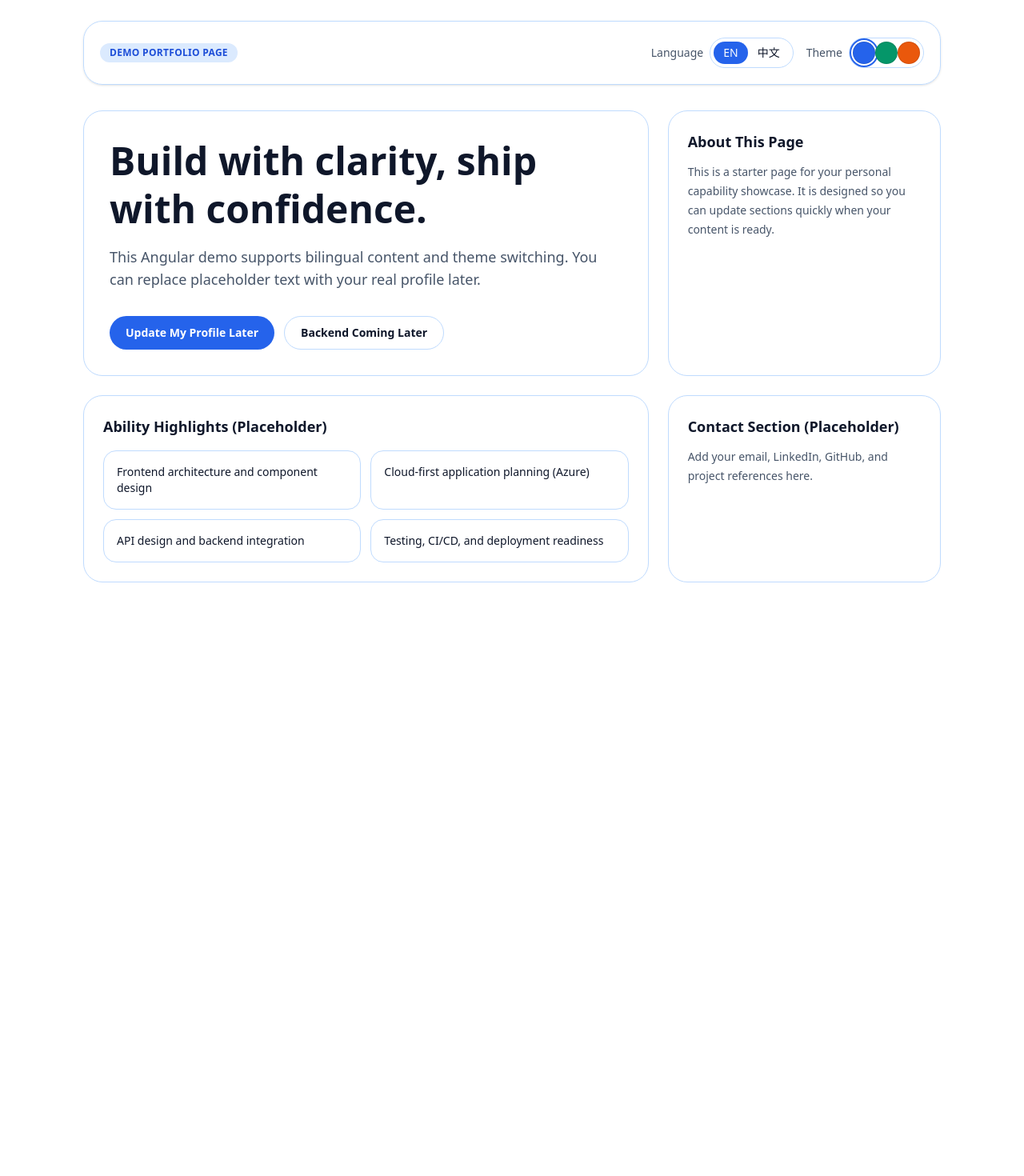
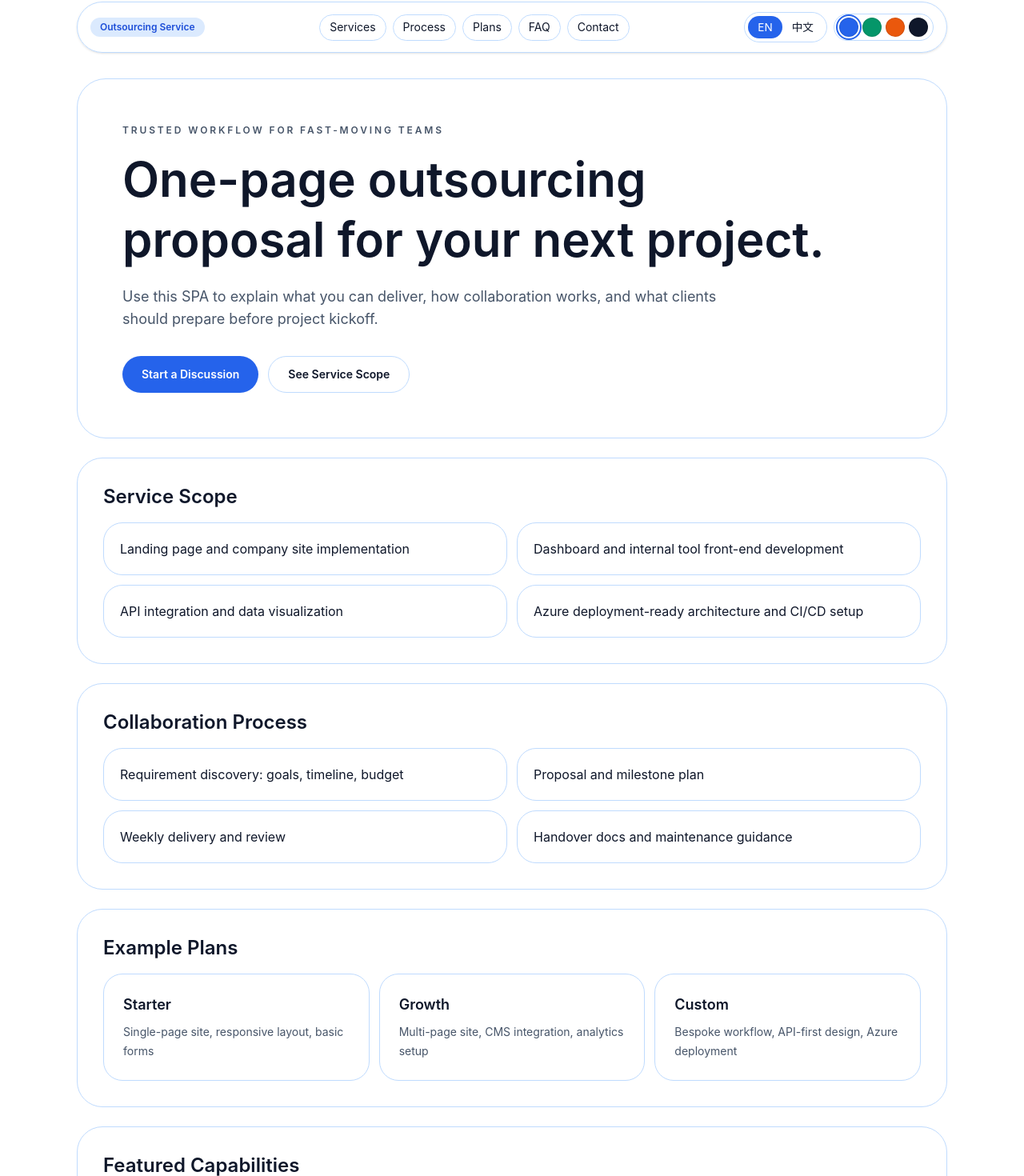
Before and after one commit to TurtleGods/DemoApp, an Angular app: page / in a window 1280 px wide. Shown: the part 22-1492 px from the top of the page at 80% size. Before the commit the page ends 800 px from the top, so only its background shows below. Built offline with nearby package versions, Linux system fonts and the light colour scheme.

Commit message:
feat 現在有初步畫面功能 待提供基本資訊

```diff
--- a/src/app/app.css
+++ b/src/app/app.css
@@ -1,5 +1,6 @@
 :host {
   display: block;
+  font-family: 'SF Pro Text', 'SF Pro Display', -apple-system, BlinkMacSystemFont, 'Segoe UI', sans-serif;
 }
 
 .theme-ocean {
@@ -8,6 +9,8 @@
   --panel-border: #bfdbfe;
   --text: #0f172a;
   --muted: #475569;
+  --card: rgb(255 255 255 / 0.82);
+  --soft-surface: rgb(255 255 255 / 0.72);
   --chip: #dbeafe;
   --chip-text: #1d4ed8;
   --btn: #2563eb;
@@ -19,6 +22,8 @@
   --panel-border: #a7f3d0;
   --text: #052e16;
   --muted: #166534;
+  --card: rgb(255 255 255 / 0.82);
+  --soft-surface: rgb(255 255 255 / 0.72);
   --chip: #d1fae5;
   --chip-text: #047857;
   --btn: #059669;
@@ -30,9 +35,27 @@
   --panel-border: #fed7aa;
   --text: #431407;
   --muted: #9a3412;
+  --card: rgb(255 255 255 / 0.82);
+  --soft-surface: rgb(255 255 255 / 0.72);
   --chip: #ffedd5;
   --chip-text: #c2410c;
   --btn: #ea580c;
+}
+
+.theme-night {
+  --bg:
+    radial-gradient(circle at 15% 20%, rgb(59 130 246 / 0.18), transparent 35%),
+    radial-gradient(circle at 85% 10%, rgb(168 85 247 / 0.2), transparent 32%),
+    linear-gradient(150deg, #020617 0%, #0b1120 42%, #111827 100%);
+  --panel: rgb(15 23 42 / 0.82);
+  --panel-border: rgb(148 163 184 / 0.25);
+  --text: #e2e8f0;
+  --muted: #94a3b8;
+  --card: rgb(30 41 59 / 0.82);
+  --soft-surface: rgb(15 23 42 / 0.75);
+  --chip: rgb(30 41 59 / 0.95);
+  --chip-text: #cbd5e1;
+  --btn: #3b82f6;
 }
 
 .lang-selected {
@@ -41,6 +64,12 @@
 }
 
 .theme-dot {
+  height: 1.5rem;
+  width: 1.5rem;
+  border-radius: 9999px;
+  border: 1px solid rgb(0 0 0 / 0.1);
+  margin: 0 0.15rem;
+  cursor: pointer;
   outline: 2px solid transparent;
   outline-offset: 2px;
 }
@@ -48,3 +77,29 @@
 .theme-dot.active {
   outline-color: var(--btn);
 }
+
+.nav-pill {
+  border-radius: 9999px;
+  border: 1px solid var(--panel-border);
+  background: var(--soft-surface);
+  padding: 0.35rem 0.75rem;
+}
+
+.lang-btn {
+  border-radius: 9999px;
+  padding: 0.25rem 0.75rem;
+  font-size: 0.85rem;
+  transition: all 0.2s ease;
+}
+
+.secondary-btn {
+  background: var(--soft-surface);
+}
+
+.surface-switch {
+  background: var(--soft-surface);
+}
+
+.hero {
+  background-image: radial-gradient(circle at 90% 5%, rgb(255 255 255 / 0.65), transparent 35%);
+}
--- a/src/app/app.html
+++ b/src/app/app.html
@@ -1,102 +1,110 @@
-<div class="min-h-screen bg-[var(--bg)] text-[var(--text)] transition-colors duration-300" [class]="themeClass()">
-  <div class="mx-auto flex w-full max-w-6xl flex-col gap-8 px-6 py-8 md:px-10 md:py-12">
-    <header class="rounded-3xl border border-[var(--panel-border)] bg-[var(--panel)] p-5 shadow-sm backdrop-blur">
-      <div class="flex flex-wrap items-center justify-between gap-4">
-        <div class="inline-flex items-center gap-2 rounded-full bg-[var(--chip)] px-3 py-1 text-xs font-semibold uppercase tracking-wide text-[var(--chip-text)]">
-          <span>{{ content().heroBadge }}</span>
+<div class="min-h-screen bg-[var(--bg)] text-[var(--text)] transition-colors duration-500" [class]="themeClass()">
+  <div class="mx-auto w-full max-w-6xl px-4 pb-12 pt-6 md:px-8">
+    <header
+      class="sticky top-4 z-20 rounded-full border border-[var(--panel-border)] bg-[var(--panel)]/85 px-4 py-3 shadow-sm backdrop-blur-xl"
+    >
+      <div class="flex flex-wrap items-center justify-between gap-3">
+        <div class="inline-flex items-center gap-2 rounded-full bg-[var(--chip)] px-3 py-1 text-xs font-semibold text-[var(--chip-text)]">
+          {{ content().heroBadge }}
         </div>
-        <div class="flex flex-wrap items-center gap-4">
-          <div class="flex items-center gap-2">
-            <span class="text-sm text-[var(--muted)]">{{ content().languageLabel }}</span>
-            <div class="inline-flex rounded-full border border-[var(--panel-border)] bg-white/50 p-1">
-              <button
-                type="button"
-                class="rounded-full px-3 py-1 text-sm transition lang-button"
-                [class.lang-selected]="language() === 'en'"
-                (click)="setLanguage('en')"
-              >
-                EN
-              </button>
-              <button
-                type="button"
-                class="rounded-full px-3 py-1 text-sm transition lang-button"
-                [class.lang-selected]="language() === 'zh'"
-                (click)="setLanguage('zh')"
-              >
-                {{ content().zhButton }}
-              </button>
-            </div>
+        <nav class="hidden flex-wrap items-center gap-2 text-sm md:flex">
+          <a class="nav-pill" href="#services">{{ content().navServices }}</a>
+          <a class="nav-pill" href="#process">{{ content().navProcess }}</a>
+          <a class="nav-pill" href="#plans">{{ content().navPlans }}</a>
+          <a class="nav-pill" href="#faq">{{ content().navFaq }}</a>
+          <a class="nav-pill" href="#contact">{{ content().navContact }}</a>
+        </nav>
+        <div class="flex flex-wrap items-center gap-2">
+          <div class="surface-switch inline-flex rounded-full border border-[var(--panel-border)] p-1">
+            <button type="button" class="lang-btn" [class.lang-selected]="language() === 'en'" (click)="setLanguage('en')">EN</button>
+            <button type="button" class="lang-btn" [class.lang-selected]="language() === 'zh'" (click)="setLanguage('zh')">
+              {{ content().zhButton }}
+            </button>
           </div>
-          <div class="flex items-center gap-2">
-            <span class="text-sm text-[var(--muted)]">{{ content().themeLabel }}</span>
-            <div class="inline-flex rounded-full border border-[var(--panel-border)] bg-white/50 p-1">
-              <button
-                type="button"
-                class="theme-dot h-7 w-7 rounded-full border border-black/10 bg-[#2563eb]"
-                [class.active]="theme() === 'ocean'"
-                (click)="setTheme('ocean')"
-                aria-label="Ocean theme"
-              ></button>
-              <button
-                type="button"
-                class="theme-dot h-7 w-7 rounded-full border border-black/10 bg-[#059669]"
-                [class.active]="theme() === 'forest'"
-                (click)="setTheme('forest')"
-                aria-label="Forest theme"
-              ></button>
-              <button
-                type="button"
-                class="theme-dot h-7 w-7 rounded-full border border-black/10 bg-[#ea580c]"
-                [class.active]="theme() === 'sunset'"
-                (click)="setTheme('sunset')"
-                aria-label="Sunset theme"
-              ></button>
-            </div>
+          <div class="surface-switch inline-flex rounded-full border border-[var(--panel-border)] p-1">
+            <button type="button" class="theme-dot bg-[#2563eb]" [class.active]="theme() === 'ocean'" (click)="setTheme('ocean')"></button>
+            <button type="button" class="theme-dot bg-[#059669]" [class.active]="theme() === 'forest'" (click)="setTheme('forest')"></button>
+            <button type="button" class="theme-dot bg-[#ea580c]" [class.active]="theme() === 'sunset'" (click)="setTheme('sunset')"></button>
+            <button type="button" class="theme-dot bg-[#0f172a]" [class.active]="theme() === 'night'" (click)="setTheme('night')"></button>
           </div>
         </div>
       </div>
     </header>
 
-    <main class="grid gap-6 lg:grid-cols-3">
-      <section class="rounded-3xl border border-[var(--panel-border)] bg-[var(--panel)] p-8 lg:col-span-2">
-        <h1 class="max-w-2xl text-3xl font-bold leading-tight md:text-5xl">
-          {{ content().heroTitle }}
-        </h1>
-        <p class="mt-4 max-w-2xl text-base text-[var(--muted)] md:text-lg">
-          {{ content().heroSubtitle }}
-        </p>
+    <main class="mt-8 space-y-6">
+      <section class="hero rounded-[2.25rem] border border-[var(--panel-border)] bg-[var(--panel)] p-8 md:p-14">
+        <p class="text-xs font-semibold uppercase tracking-[0.24em] text-[var(--muted)]">{{ content().trustLine }}</p>
+        <h1 class="mt-4 max-w-4xl text-4xl font-semibold leading-tight md:text-6xl">{{ content().heroTitle }}</h1>
+        <p class="mt-5 max-w-3xl text-base leading-7 text-[var(--muted)] md:text-lg">{{ content().heroSubtitle }}</p>
         <div class="mt-8 flex flex-wrap gap-3">
-          <button type="button" class="rounded-full bg-[var(--btn)] px-5 py-2.5 text-sm font-semibold text-white">
-            {{ content().ctaPrimary }}
-          </button>
-          <button
-            type="button"
-            class="rounded-full border border-[var(--panel-border)] bg-white/70 px-5 py-2.5 text-sm font-semibold text-[var(--text)]"
-          >
+          <button class="rounded-full bg-[var(--btn)] px-6 py-3 text-sm font-semibold text-white">{{ content().ctaPrimary }}</button>
+          <a href="#services" class="secondary-btn rounded-full border border-[var(--panel-border)] px-6 py-3 text-sm font-semibold">
             {{ content().ctaSecondary }}
-          </button>
+          </a>
         </div>
       </section>
 
-      <section class="rounded-3xl border border-[var(--panel-border)] bg-[var(--panel)] p-6">
-        <h2 class="text-lg font-semibold">{{ content().aboutTitle }}</h2>
-        <p class="mt-3 text-sm leading-6 text-[var(--muted)]">{{ content().aboutBody }}</p>
-      </section>
-
-      <section class="rounded-3xl border border-[var(--panel-border)] bg-[var(--panel)] p-6 lg:col-span-2">
-        <h2 class="text-lg font-semibold">{{ content().skillsTitle }}</h2>
-        <div class="mt-4 grid gap-3 sm:grid-cols-2">
-          @for (item of content().skills; track item) {
-            <div class="rounded-2xl border border-[var(--panel-border)] bg-white/70 p-4 text-sm">
-              {{ item }}
-            </div>
+      <section id="services" class="rounded-[2rem] border border-[var(--panel-border)] bg-[var(--panel)] p-6 md:p-8">
+        <h2 class="text-2xl font-semibold">{{ content().servicesTitle }}</h2>
+        <div class="mt-4 grid gap-3 md:grid-cols-2">
+          @for (item of content().services; track item) {
+            <article class="rounded-3xl border border-[var(--panel-border)] bg-[var(--card)] p-5 text-sm md:text-base">{{ item }}</article>
           }
         </div>
       </section>
 
-      <section class="rounded-3xl border border-[var(--panel-border)] bg-[var(--panel)] p-6">
-        <h2 class="text-lg font-semibold">{{ content().contactTitle }}</h2>
-        <p class="mt-3 text-sm leading-6 text-[var(--muted)]">{{ content().contactBody }}</p>
+      <section id="process" class="rounded-[2rem] border border-[var(--panel-border)] bg-[var(--panel)] p-6 md:p-8">
+        <h2 class="text-2xl font-semibold">{{ content().processTitle }}</h2>
+        <div class="mt-4 grid gap-3 md:grid-cols-2">
+          @for (item of content().process; track item) {
+            <article class="rounded-3xl border border-[var(--panel-border)] bg-[var(--card)] p-5 text-sm md:text-base">{{ item }}</article>
+          }
+        </div>
+      </section>
+
+      <section id="plans" class="rounded-[2rem] border border-[var(--panel-border)] bg-[var(--panel)] p-6 md:p-8">
+        <h2 class="text-2xl font-semibold">{{ content().plansTitle }}</h2>
+        <div class="mt-4 grid gap-3 md:grid-cols-3">
+          @for (plan of content().plans; track plan.name) {
+            <article class="rounded-3xl border border-[var(--panel-border)] bg-[var(--card)] p-6">
+              <h3 class="text-lg font-semibold">{{ plan.name }}</h3>
+              <p class="mt-2 text-sm leading-6 text-[var(--muted)]">{{ plan.detail }}</p>
+            </article>
+          }
+        </div>
+      </section>
+
+      <section class="rounded-[2rem] border border-[var(--panel-border)] bg-[var(--panel)] p-6 md:p-8">
+        <h2 class="text-2xl font-semibold">{{ content().showcaseTitle }}</h2>
+        <div class="mt-4 grid gap-3 md:grid-cols-3">
+          @for (item of content().showcases; track item.title) {
+            <article class="rounded-3xl border border-[var(--panel-border)] bg-[var(--card)] p-6">
+              <h3 class="text-base font-semibold">{{ item.title }}</h3>
+              <p class="mt-2 text-sm leading-6 text-[var(--muted)]">{{ item.detail }}</p>
+            </article>
+          }
+        </div>
+      </section>
+
+      <section id="faq" class="rounded-[2rem] border border-[var(--panel-border)] bg-[var(--panel)] p-6 md:p-8">
+        <h2 class="text-2xl font-semibold">{{ content().faqTitle }}</h2>
+        <div class="mt-4 grid gap-3">
+          @for (item of content().faqs; track item.q) {
+            <article class="rounded-3xl border border-[var(--panel-border)] bg-[var(--card)] p-5">
+              <h3 class="text-sm font-semibold md:text-base">{{ item.q }}</h3>
+              <p class="mt-2 text-sm leading-6 text-[var(--muted)]">{{ item.a }}</p>
+            </article>
+          }
+        </div>
+      </section>
+
+      <section id="contact" class="rounded-[2.25rem] border border-[var(--panel-border)] bg-[var(--panel)] p-8 md:p-12">
+        <h2 class="text-3xl font-semibold md:text-4xl">{{ content().closingTitle }}</h2>
+        <p class="mt-4 max-w-3xl text-sm leading-7 text-[var(--muted)] md:text-base">{{ content().closingBody }}</p>
+        <div class="mt-6 flex flex-wrap items-center gap-3">
+          <button class="rounded-full bg-[var(--btn)] px-6 py-3 text-sm font-semibold text-white">{{ content().closingCta }}</button>
+          <span class="text-sm text-[var(--muted)]">{{ content().contactBody }}</span>
+        </div>
       </section>
     </main>
   </div>
--- a/src/app/app.ts
+++ b/src/app/app.ts
@@ -8,7 +8,7 @@ import { Component, computed, signal } from '@angular/core';
 })
 export class App {
   protected readonly language = signal<'en' | 'zh'>('en');
-  protected readonly theme = signal<'ocean' | 'forest' | 'sunset'>('ocean');
+  protected readonly theme = signal<'ocean' | 'forest' | 'sunset' | 'night'>('ocean');
   protected readonly themeClass = computed(() => `theme-${this.theme()}`);
   protected readonly content = computed(() => COPY[this.language()]);
 
@@ -24,7 +24,7 @@ export class App {
       this.language.set(savedLanguage);
     }
 
-    if (savedTheme === 'ocean' || savedTheme === 'forest' || savedTheme === 'sunset') {
+    if (savedTheme === 'ocean' || savedTheme === 'forest' || savedTheme === 'sunset' || savedTheme === 'night') {
       this.theme.set(savedTheme);
     }
   }
@@ -36,7 +36,7 @@ export class App {
     }
   }
 
-  protected setTheme(theme: 'ocean' | 'forest' | 'sunset'): void {
+  protected setTheme(theme: 'ocean' | 'forest' | 'sunset' | 'night'): void {
     this.theme.set(theme);
     if (typeof window !== 'undefined') {
       window.localStorage.setItem('demo.theme', theme);
@@ -48,40 +48,98 @@ const COPY = {
   en: {
     languageLabel: 'Language',
     themeLabel: 'Theme',
-    heroBadge: 'Demo Portfolio Page',
-    heroTitle: 'Build with clarity, ship with confidence.',
+    heroBadge: 'Outsourcing Service',
+    navServices: 'Services',
+    navProcess: 'Process',
+    navPlans: 'Plans',
+    navFaq: 'FAQ',
+    navContact: 'Contact',
+    heroTitle: 'One-page outsourcing proposal for your next project.',
     heroSubtitle:
-      'This Angular demo supports bilingual content and theme switching. You can replace placeholder text with your real profile later.',
-    ctaPrimary: 'Update My Profile Later',
-    ctaSecondary: 'Backend Coming Later',
-    aboutTitle: 'About This Page',
-    aboutBody:
-      'This is a starter page for your personal capability showcase. It is designed so you can update sections quickly when your content is ready.',
-    skillsTitle: 'Ability Highlights (Placeholder)',
-    skills: [
-      'Frontend architecture and component design',
-      'Cloud-first application planning (Azure)',
-      'API design and backend integration',
-      'Testing, CI/CD, and deployment readiness'
+      'Use this SPA to explain what you can deliver, how collaboration works, and what clients should prepare before project kickoff.',
+    ctaPrimary: 'Start a Discussion',
+    ctaSecondary: 'See Service Scope',
+    trustLine: 'Trusted workflow for fast-moving teams',
+    servicesTitle: 'Service Scope',
+    services: [
+      'Landing page and company site implementation',
+      'Dashboard and internal tool front-end development',
+      'API integration and data visualization',
+      'Azure deployment-ready architecture and CI/CD setup'
+    ],
+    processTitle: 'Collaboration Process',
+    process: [
+      'Requirement discovery: goals, timeline, budget',
+      'Proposal and milestone plan',
+      'Weekly delivery and review',
+      'Handover docs and maintenance guidance'
+    ],
+    plansTitle: 'Example Plans',
+    plans: [
+      { name: 'Starter', detail: 'Single-page site, responsive layout, basic forms' },
+      { name: 'Growth', detail: 'Multi-page site, CMS integration, analytics setup' },
+      { name: 'Custom', detail: 'Bespoke workflow, API-first design, Azure deployment' }
+    ],
+    faqTitle: 'FAQ',
+    faqs: [
+      { q: 'Do you support urgent projects?', a: 'Yes, after confirming scope and delivery window.' },
+      { q: 'Can this connect to my existing backend?', a: 'Yes, backend integration is included in later phases.' },
+      { q: 'Can we start without full requirements?', a: 'Yes, we can start from a scoped discovery sprint.' }
     ],
     zhButton: '中文',
-    contactTitle: 'Contact Section (Placeholder)',
-    contactBody: 'Add your email, LinkedIn, GitHub, and project references here.'
+    showcaseTitle: 'Featured Capabilities',
+    showcases: [
+      { title: 'Modern Frontend Delivery', detail: 'Angular SPA with responsive layout and production build pipeline.' },
+      { title: 'Azure-Ready Architecture', detail: 'Deployment-aware setup for Azure Web App, CI/CD, and environment planning.' },
+      { title: 'Scalable Collaboration', detail: 'Clear milestones, weekly updates, and maintainable handover documentation.' }
+    ],
+    closingTitle: 'Need a dependable partner for your next build?',
+    closingBody: 'Share your requirement document or idea draft, and we can turn it into an actionable delivery plan.',
+    closingCta: 'Book Intro Call',
+    contactTitle: 'Contact',
+    contactBody: 'Add your email / LINE / WhatsApp / Calendly here for inquiry routing.'
   },
   zh: {
     languageLabel: '語言',
     themeLabel: '主題',
-    heroBadge: '作品集示範頁',
-    heroTitle: '清楚規劃，穩定交付。',
+    heroBadge: '外包服務介紹',
+    navServices: '服務項目',
+    navProcess: '合作流程',
+    navPlans: '方案範例',
+    navFaq: '常見問題',
+    navContact: '聯絡方式',
+    heroTitle: '一頁式外包需求介紹頁，快速讓客戶了解你的交付能力。',
     heroSubtitle: '這個 Angular 示範頁已支援中英文切換與主題切換，之後可直接替換成你的真實履歷與能力內容。',
-    ctaPrimary: '之後再更新我的資料',
-    ctaSecondary: '後端稍後建置',
-    aboutTitle: '關於此頁面',
-    aboutBody: '這是一個個人能力展示頁起始版型，等你準備好內容後，可以快速替換每個區塊。',
-    skillsTitle: '能力重點（暫時內容）',
-    skills: ['前端架構與元件設計', '雲端優先應用規劃（Azure）', 'API 設計與後端整合', '測試、CI/CD 與部署準備'],
+    ctaPrimary: '立即洽談需求',
+    ctaSecondary: '查看服務範圍',
+    trustLine: '快速團隊也能安心採用的合作流程',
+    servicesTitle: '服務範圍',
+    services: ['形象網站與活動頁製作', '後台系統與內部工具前端開發', 'API 串接與資料視覺化', 'Azure 可部署架構與 CI/CD 建置'],
+    processTitle: '合作流程',
+    process: ['需求訪談：目標、時程、預算', '提案與里程碑規劃', '每週交付與檢視', '交接文件與後續維運建議'],
+    plansTitle: '方案範例',
+    plans: [
+      { name: '入門方案', detail: '單頁網站、RWD 響應式版型、基礎表單' },
+      { name: '成長方案', detail: '多頁網站、CMS 串接、分析工具設定' },
+      { name: '客製方案', detail: '客製流程、API 優先設計、Azure 部署' }
+    ],
+    faqTitle: '常見問題',
+    faqs: [
+      { q: '可接急件嗎？', a: '可以，需先確認範圍與交付時程。' },
+      { q: '可串接我既有後端嗎？', a: '可以，後端整合可在下一階段導入。' },
+      { q: '需求還不完整可以開始嗎？', a: '可以，先用需求釐清衝刺建立範圍。' }
+    ],
     zhButton: '中文',
-    contactTitle: '聯絡方式區塊（暫時內容）',
-    contactBody: '之後可在這裡填入 Email、LinkedIn、GitHub 與專案連結。'
+    showcaseTitle: '重點能力展示',
+    showcases: [
+      { title: '現代前端交付', detail: '提供 Angular SPA、響應式版型與可上線的建置流程。' },
+      { title: 'Azure 部署導向', detail: '從架構到 CI/CD 皆以 Azure Web App 部署需求規劃。' },
+      { title: '可擴充合作模式', detail: '明確里程碑、每週進度同步、可維護交接文件。' }
+    ],
+    closingTitle: '正在找可靠的外包夥伴嗎？',
+    closingBody: '提供你的需求文件或想法草稿，我可以協助整理成可執行的交付計畫。',
+    closingCta: '預約初談',
+    contactTitle: '聯絡方式',
+    contactBody: '可放 Email / LINE / WhatsApp / 預約連結，讓客戶快速聯繫。'
   }
 } as const;
```
